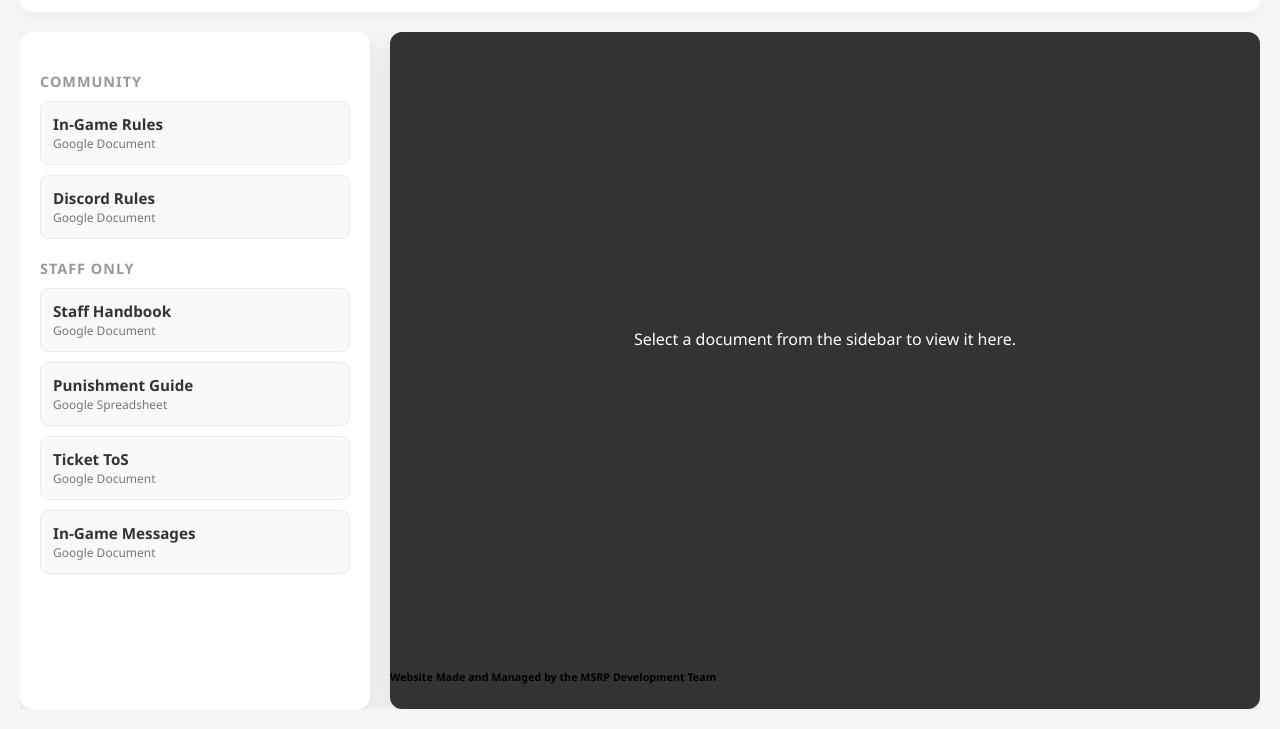
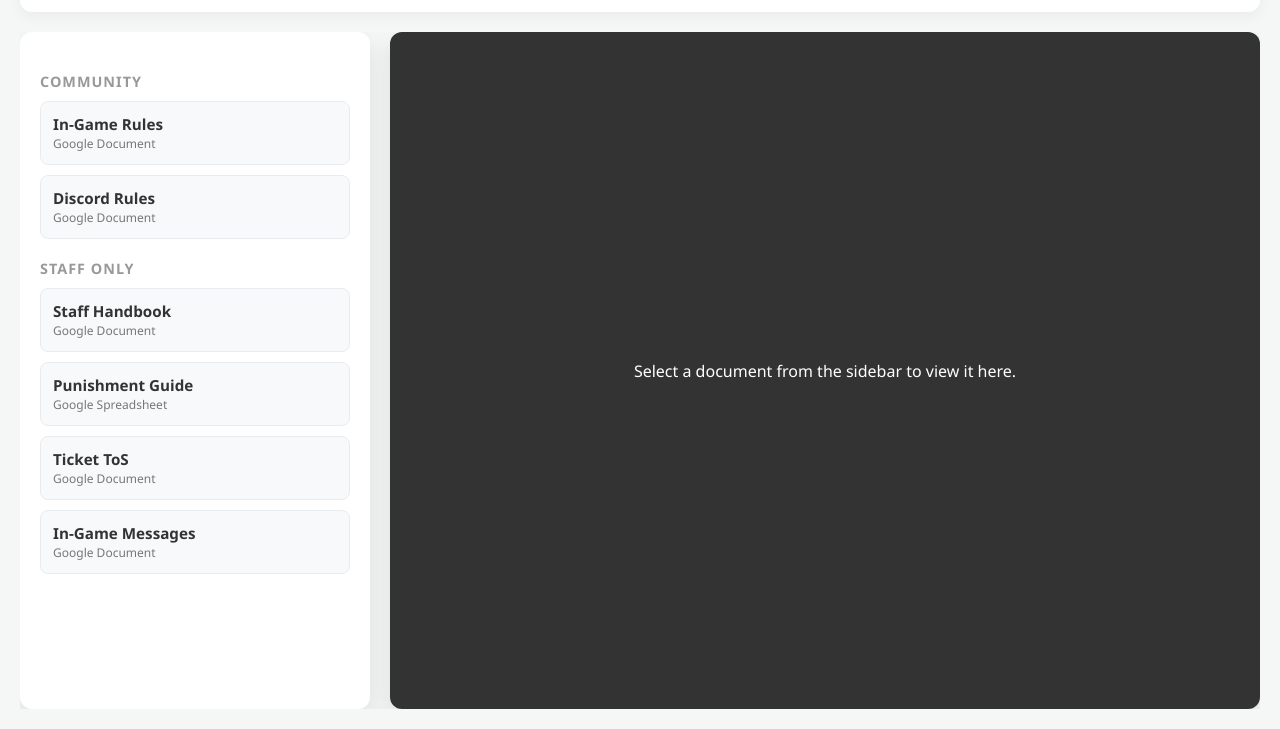
Before and after one commit to coolbro2171/msrp-site, a website: page documents.html in a window 1280 px wide. Shown: the part 71-800 px from the top of the page. Drawn offline with Linux system fonts and the light colour scheme; no server answers.

Commit message:
Update documents.html

```diff
--- a/documents.html
+++ b/documents.html
@@ -193,7 +193,6 @@
             </div>
         </div>
         <iframe id="doc-viewer" style="display: none;"></iframe>
-        <h6>Website Made and Managed by the MSRP Development Team</h6>
     </div>
 </div>
 
```
